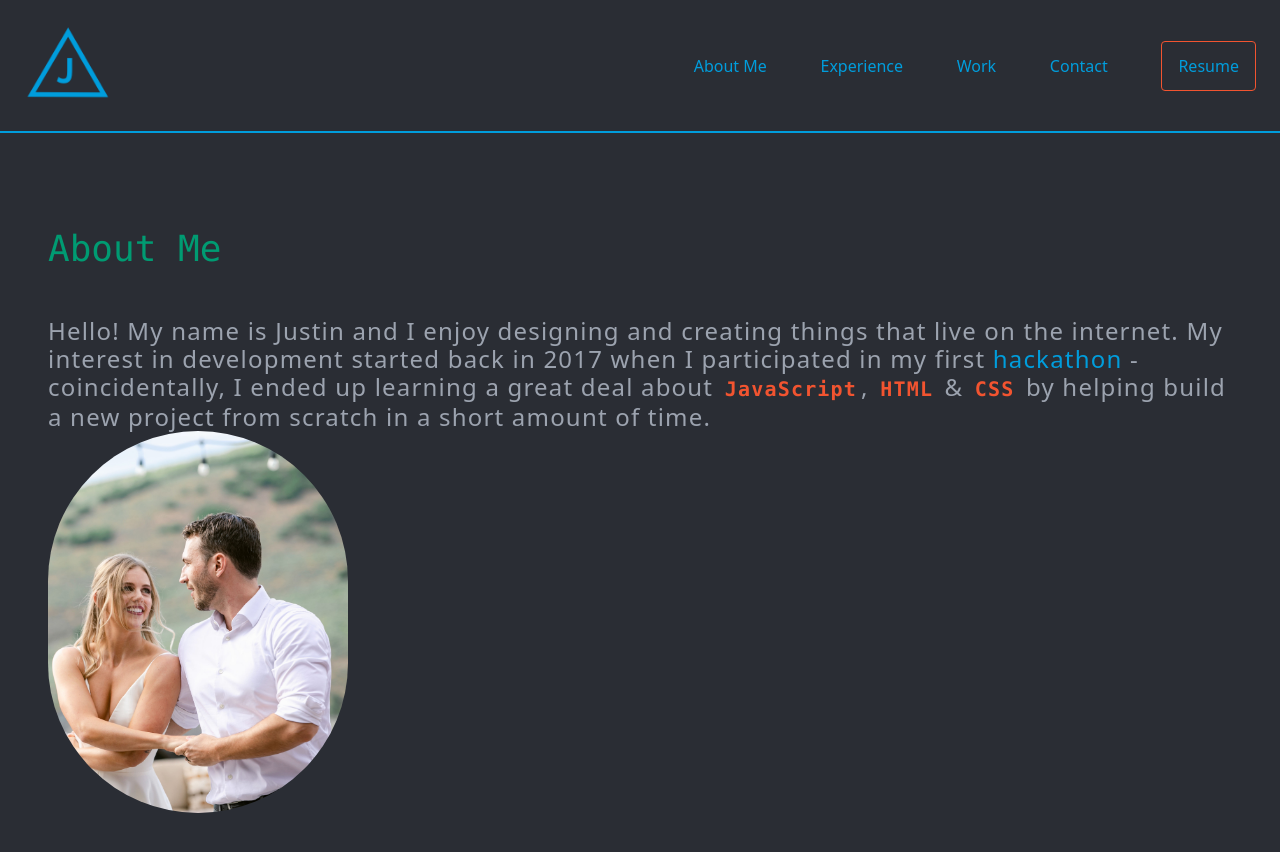
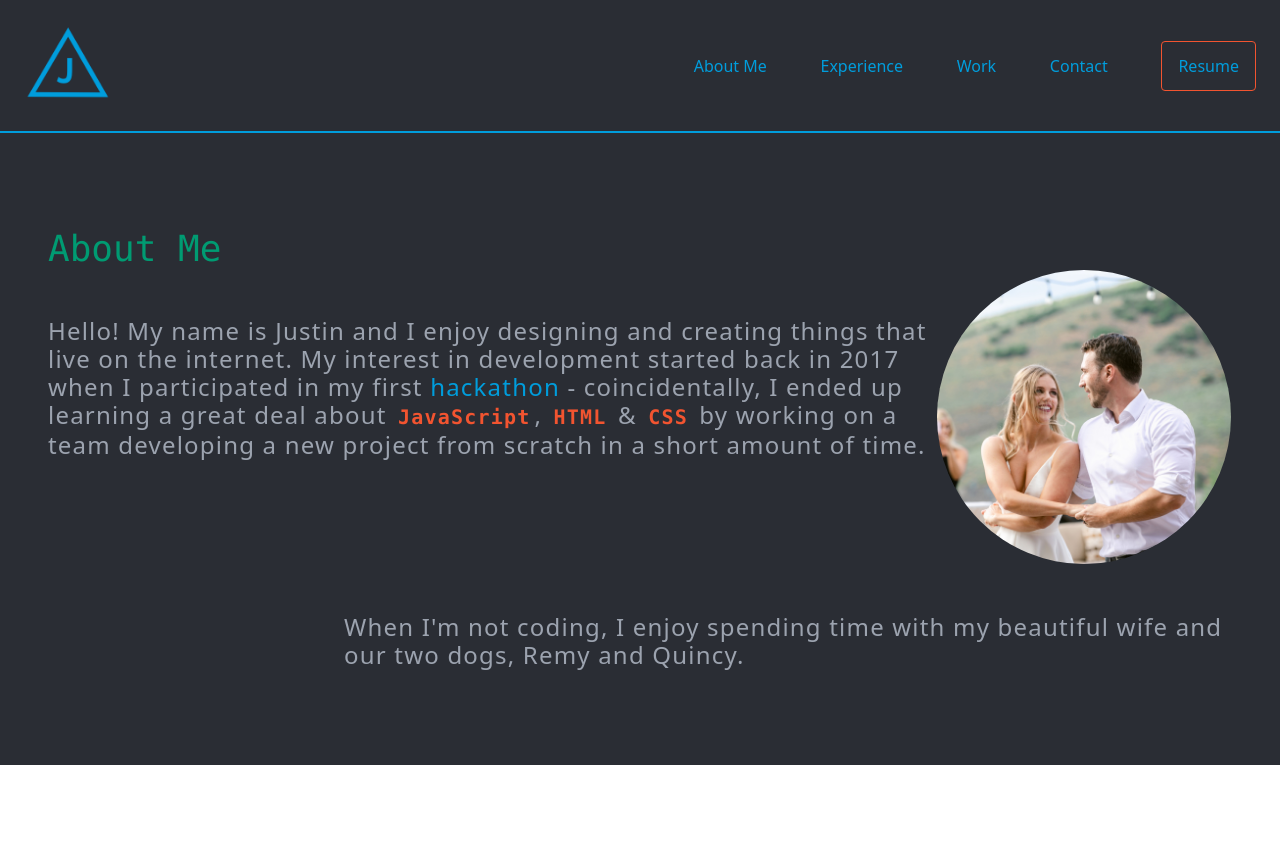
Before and after one commit to jmblalock/next-js-blog, a Next.js app: page /about in a window 1280 px wide. Shown: the top 852 px of the page. After the commit the page ends 800 px from the top, so only its background shows below. Built offline with nearby package versions, Linux system fonts and the light colour scheme.

Commit message:
pic work

```diff
--- a/pages/about.js
+++ b/pages/about.js
@@ -5,10 +5,11 @@ export default function About() {
   return (
     <Container>
       <h2 className="text-green-cyan text-4xl font-mono">About Me</h2>
-      <p className="pt-12 leading-7 tracking-wider text-2xl text-gray-400">
-        Hello! My name is Justin and I enjoy designing and creating things that
-        live on the internet. My interest in development started back in 2017
-        when I participated in my first{" "}
+      <div className="grid grid-cols-4">
+        <p className="col-span-3 pt-12 leading-7 tracking-wider text-2xl text-gray-400">
+          Hello! My name is Justin and I enjoy designing and creating things
+          that live on the internet. My interest in development started back in
+          2017 when I participated in my first{" "}
           <a
             className="text-carolina-blue hover:underline"
             rel="noopener noreferrer"
@@ -19,18 +20,21 @@ export default function About() {
           </a>{" "}
           - coincidentally, I ended up learning a great deal about{" "}
           <CodeTag>JavaScript</CodeTag>, <CodeTag>HTML</CodeTag> &{" "}
-        <CodeTag>CSS</CodeTag> by helping build a new project from scratch in a
-        short amount of time.
+          <CodeTag>CSS</CodeTag> by working on a team developing a new project
+          from scratch in a short amount of time.
         </p>
         <picture className="">
           <img
-          width="300"
-          height="300"
-          className="rounded-full"
+            className="rounded-full border border-transparent hover:ring-4 hover:ring-dark-blue-grey"
             src="/avatar.jpeg"
             alt="My Avatar"
           />
         </picture>
+        <p className="col-start-2 col-span-3 pt-12 leading-7 tracking-wider text-2xl text-gray-400">
+          When I'm not coding, I enjoy spending time with my beautiful wife and
+          our two dogs, Remy and Quincy.
+        </p>
+      </div>
     </Container>
   );
 }
```
Also changed, not shown: public/avatar.jpeg. Lines whose indentation alone changed are shown as unchanged.
